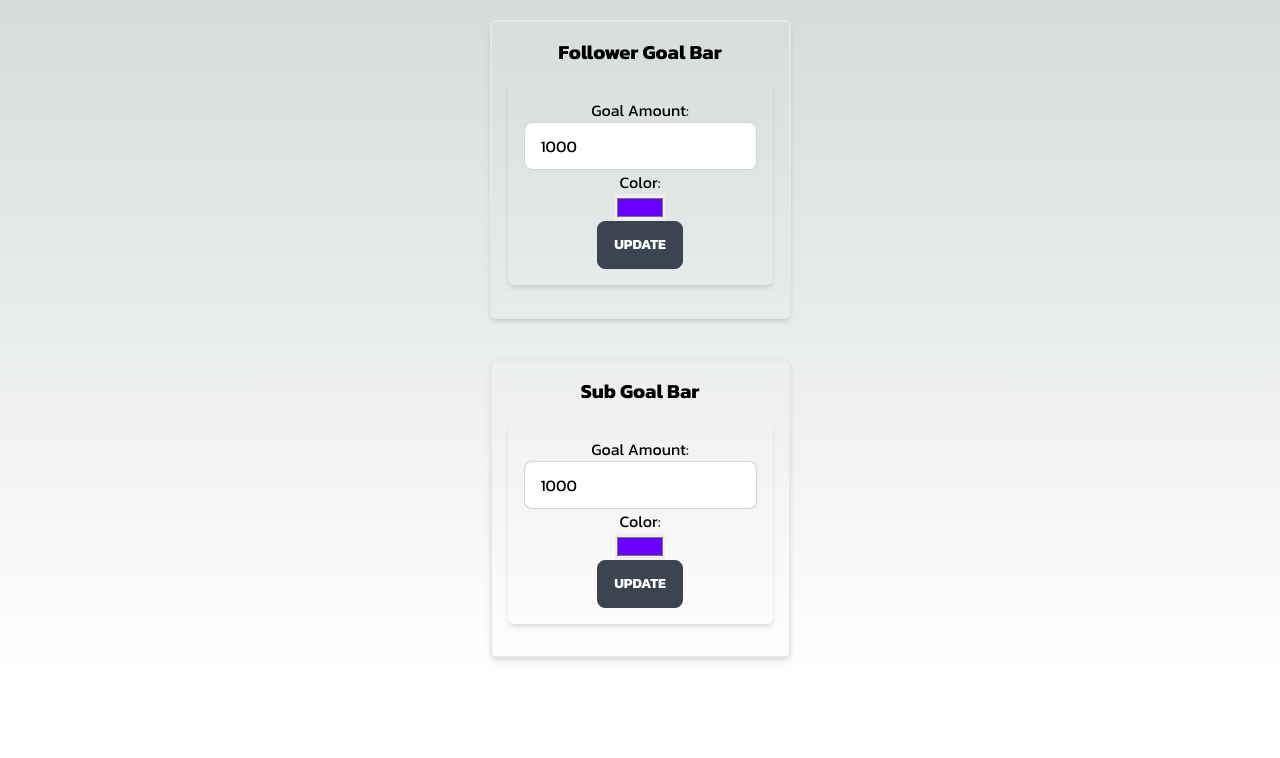
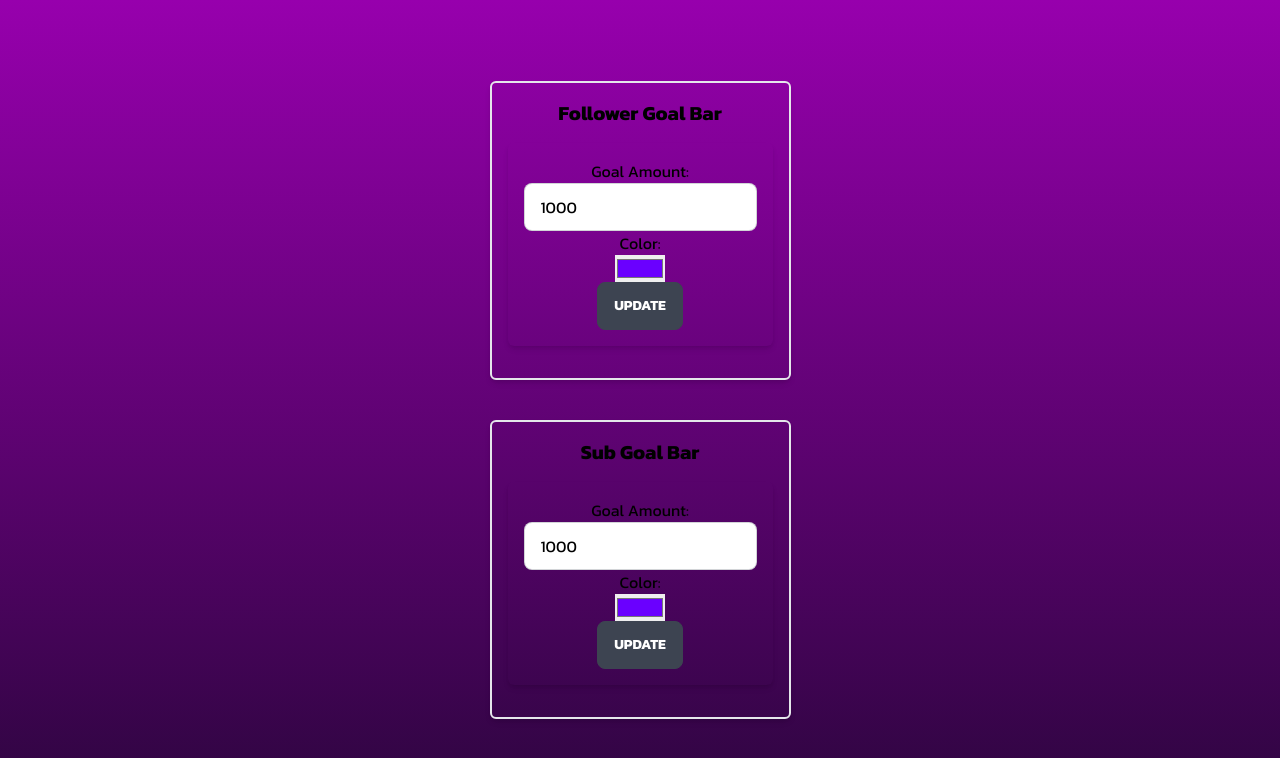
Before and after one commit to flygOn-LiTe/widget-platform-template, a Next.js app in the folder widget-platform-frontend/: page /user/dashboard in a window 1280 px wide. Shown: the top 758 px of the page. Built offline with nearby package versions, Linux system fonts and the light colour scheme; no server answers.

Commit message:
Update dashboard.tsx

```diff
--- a/widget-platform-frontend/pages/user/dashboard.tsx
+++ b/widget-platform-frontend/pages/user/dashboard.tsx
@@ -103,6 +103,7 @@ const Dashboard = () => {
   };
 
   return (
+    <div className="h-screen flex justify-center items-center bg-gradient-to-b from-[rgba(151,0,173,1)] to-[rgba(46,5,64,1)]">
       <div>
         {userData && (
           <div className="flex justify-center items-center">
@@ -176,6 +177,7 @@ const Dashboard = () => {
           </div>
         </div>
       </div>
+    </div>
   );
 };
 
```
Lines whose indentation alone changed are shown as unchanged.
